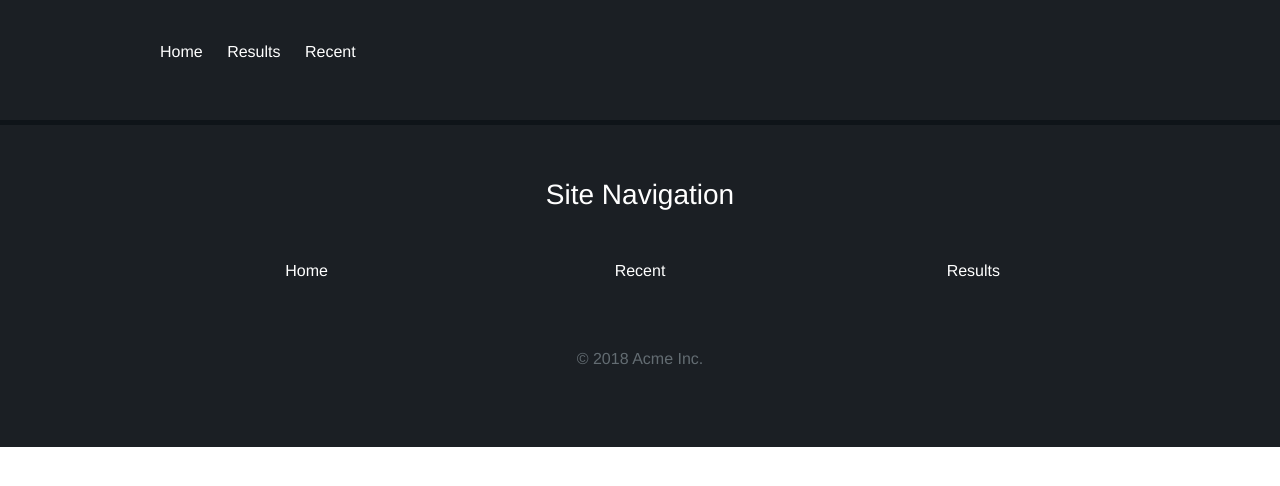
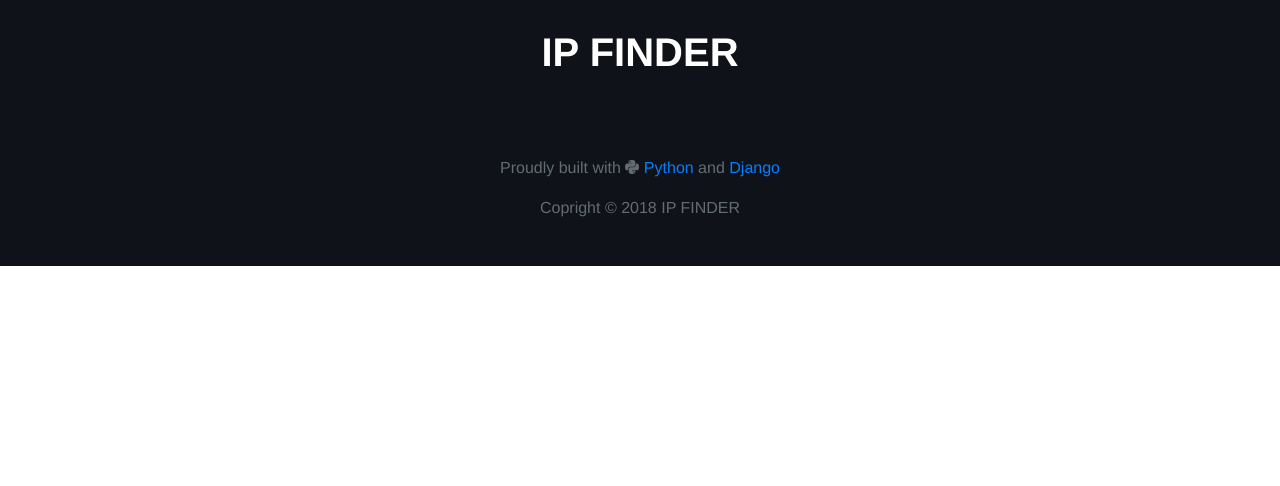
Before and after one commit to sherkt/django-ipapp, a Django app: template djangoip/ipapp/templates/ipapp/base.html in a window 1280 px wide. Shown: the top 486 px of the page. Run offline with Django 3.2, Linux system fonts and the light colour scheme; the template is opened without the code that fills it, so the values that code supplies are empty; some libraries are stand-ins or nearby versions.

Commit message:
Moved form to dark container, changed styles, other UI improvements.

```diff
--- a/djangoip/ipapp/static/ipapp/css/styles.css
+++ b/djangoip/ipapp/static/ipapp/css/styles.css
@@ -9,82 +9,21 @@ a {
 a.unlink {
   color: inherit;
 }
+.linkify {
+  text-decoration: underline !important;
+  cursor: pointer;
+}
+
+/* backgrounds */
 .bg-grey {
   background-color: #f6f7fa;
 }
 .bg-slate {
-  background-color: rgba(15, 19, 25, 0.95);
+  background-color: rgba(15, 19, 25, 1);
   color: #fff;
 }
-.linkify {
-  text-decoration: underline !important;
-  cursor: pointer;
-}
-.header {
-  width: 100%;
-  color: #fff;
-}
-.sub-lead {
-  font-size: 18px;
-  max-width: 800px;
-}
-.header .nav {
-  padding: 30px 20px;
-}
-#main-content .container {
-  padding: 60px 15px;
-}
-.footer .container {
-  padding: 60px 15px;
-}
 
-.header .nav, .container {
-  max-width: 1000px;
-}
-.header .nav {
-  margin: -5px auto;
-}
-.header .container {
-  padding-top: 30px;
-  padding-bottom: 50px;
-}
-.header .nav-items, .header .nav-items a {
-  color: #fff;
-  text-decoration: none;
-}
-.header .nav-items {
-  display: inline-block;
-  width: calc(100% - 208px);
-  text-align: left;
-  font-size: 16px !important;
-}
-.header .nav-items ul {
-  padding-left: 0;
-}
-@media only screen and (min-width: 751px) {
-  .header .nav-items ul li:first-child {
-    padding-left: 0;
-  }
-}
-.header .nav-items li:hover, .header .nav-buttons a:hover {
-  opacity: 0.6;
-}
-.header .nav-items ul li {
-  list-style: none;
-  display: inline-block;
-  padding: 15px 10px;
-}
-.header .nav-buttons {
-  width: 190px;
-  display: inline-block;
-  padding: 15px 10px;
-  text-align: right;
-}
-.header .nav-buttons a {
-  color: #fff;
-  text-decoration: none;
-  font-size: 14px !important;
-}
+/* buttons */
 .btn {
   border-radius: 8px;
   padding: 5px 15px;
@@ -120,29 +59,23 @@ a.unlink {
   color: #fff;
 }
 
-.header .btn-default {
-  background-color: rgba(87,163,255,0.42);
+/* misc for headers and containers */
+.header {
+  width: 100%;
+  color: #fff;
+  margin-bottom: -2px;
 }
-.header .btn-default:hover {
-  background-color: rgba(87,163,255,0.52);
+.container.medium-padding {
+  padding: 30px 15px;
 }
-.header .nav-buttons .btn {
-  color: #047eff;
-  margin-left: 10px;
-  opacity: 1.0 !important;
+.container.big-padding {
+  padding: 60px 15px;
+}
+.border-bottom-dark {
+  border-bottom: 5px solid rgba(0,0,0,0.6);
 }
 
-.header .container img {
-  width: 400px;
-  float: right;
-  margin-right: 0px;
-  margin-top: -10px;
-  margin-bottom: 20px;
-}
-.header .container p {
-  font-size: 18px;
-}
-
+/* ip form */
 .ip-form input, .ip-form button {
   vertical-align: middle;
   outline: none;
--- a/djangoip/ipapp/templates/ipapp/base.html
+++ b/djangoip/ipapp/templates/ipapp/base.html
@@ -5,16 +5,19 @@
   <head>
     <meta charset="utf-8">
     <meta name="viewport" content="width=device-width, initial-scale=1, shrink-to-fit=no">
-    <title>{% block title %}IP Assignment{% endblock %}</title>
+    <title>{% block title %}IP FINDER{% endblock %}</title>
     <!-- Bootstrap CSS -->
     <link rel="stylesheet" href="https://maxcdn.bootstrapcdn.com/bootstrap/4.0.0-beta.3/css/bootstrap.min.css" integrity="sha384-Zug+QiDoJOrZ5t4lssLdxGhVrurbmBWopoEl+M6BdEfwnCJZtKxi1KgxUyJq13dy" crossorigin="anonymous">
-    <link rel="stylesheet" href="https://code.ionicframework.com/ionicons/2.0.1/css/ionicons.min.css">
-    <link rel="stylesheet" href="https://maxcdn.bootstrapcdn.com/font-awesome/4.7.0/css/font-awesome.min.css">
     <link rel="stylesheet" type="text/css" href="{% static 'ipapp/css/styles.css' %}">
 
     <link rel="icon" type="image/png" href="{% static 'ipapp/img/favicon-16x16.png' %}" sizes="16x16">
     <link rel="icon" type="image/png" href="{% static 'ipapp/img/favicon-32x32.png' %}" sizes="32x32">
     <link rel="icon" type="image/png" href="{% static 'ipapp/img/favicon-128x128.png' %}" sizes="128x128">
+
+    <script src="https://code.jquery.com/jquery-3.2.1.min.js"></script>
+    <script src="https://cdnjs.cloudflare.com/ajax/libs/popper.js/1.12.9/umd/popper.min.js" integrity="sha384-ApNbgh9B+Y1QKtv3Rn7W3mgPxhU9K/ScQsAP7hUibX39j7fakFPskvXusvfa0b4Q" crossorigin="anonymous"></script>
+    <script src="https://maxcdn.bootstrapcdn.com/bootstrap/4.0.0-beta.3/js/bootstrap.min.js" integrity="sha384-a5N7Y/aK3qNeh15eJKGWxsqtnX/wWdSZSKp+81YjTmS15nvnvxKHuzaWwXHDli+4" crossorigin="anonymous"></script>
+    <script defer src="https://use.fontawesome.com/releases/v5.0.6/js/all.js"></script>
 
     {% block meta %}
       <meta name="title" content="IP Tool">
@@ -22,17 +25,12 @@
     {% endblock %}
   </head>
   <body>
-    <div class="header bg-slate">
-      <div class="nav">
-        <div class="nav-items">
-          <ul>
-            <li><a href="/">Home</a></li>
-            <li><a href="/">Results</a></li>
-            <li><a href="/">Recent</a></li>
-          </ul>
-        </div>
-        <div class="pull-right nav-buttons">
-          {# <a class="btn btn-white" href="/contact/">Contact Me</a> #}
+    <div class="header bg-slate text-center">
+      <div class="container medium-padding">
+        <div class="row">
+          <div class="col-12">
+            <h1 class="mb-0 font-weight-bold">IP FINDER</h1>
+          </div>
         </div>
       </div>
     </div>
@@ -40,26 +38,12 @@
       {% block content %}{% endblock %}
     </div>
     <div class="footer bg-slate">
-      <div class="container">
-        <h3 class="text-center mb-5">Site Navigation</h3>
-        <div class="row mb-5">
-          <div class="col-sm-4 text-center">
-            <ul class="list-unstyled">
-              <li><a href="/" class="text-white">Home</a></li>
-            </ul>
-          </div>
-          <div class="col-sm-4 text-center">
-            <ul class="list-unstyled">
-              <li><a href="/" class="text-white">Recent</a></li>
-            </ul>
-          </div>
-          <div class="col-sm-4 text-center">
-            <ul class="list-unstyled">
-              <li><a href="/" class="text-white">Results</a></li>
-            </ul>
-          </div>
-        </div>
-        <p class="mt-4 text-center text-muted">&copy; {% now "Y" %} Acme Inc.</p>
+      <div class="container medium-padding text-center">
+        <p class="mt-4 text-muted">
+          Proudly built with <i class="fab fa-python"></i> <a href="https://www.python.org/" target="_blank">Python</a>
+          and <a href="https://www.djangoproject.com/" target="_blank">Django</a>
+        </p>
+        <p class="text-muted">Copright &copy; {% now "Y" %} IP FINDER</p>
       </div>
     </div>
   </body>
```
Also changed, not shown: other parts of djangoip/ipapp/static/ipapp/css/styles.css (+4 -58 lines), djangoip/ipapp/templates/ipapp/home.html (+12 -12 lines).
